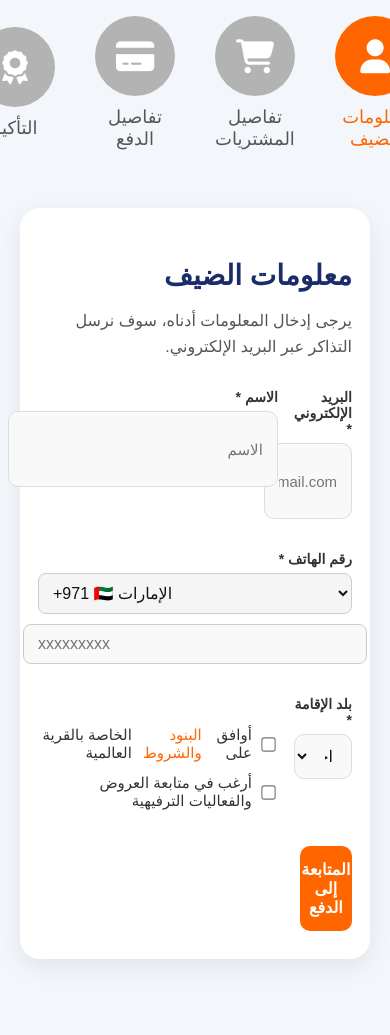
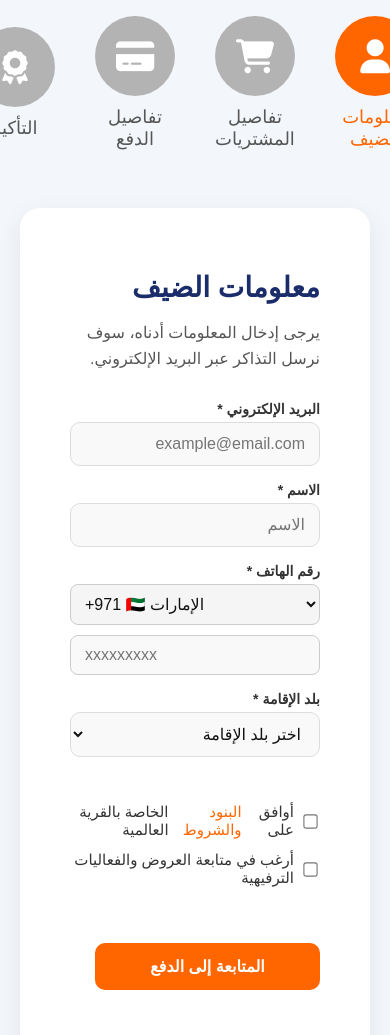
Before and after one commit to babycometodubai/GlobalVillage, a plain HTML site: page payment.html in a window 390 px wide. Shown: the part 65-1100 px from the top of the page. Drawn offline with Linux system fonts and the light colour scheme.

Commit message:
fix payment  layout

```diff
--- a/paymentStyle.css
+++ b/paymentStyle.css
@@ -310,48 +310,59 @@ body {
 /* =========================================
    📱 iPhone & Small-Screen Fixes
 ========================================= */
+/* =========================================
+   📱 iPhone 11 Pro Max Fix — layout polish
+========================================= */
 @media (max-width: 480px) {
 
-  /* ✅ Make all form groups consistent */
-  .form-grid .form-group {
-    margin-bottom: 16px;
+  /* 🔹 Stack fields properly */
+  .form-grid {
+    display: flex;
+    flex-direction: column;
+    gap: 16px;
   }
 
-  /* ✅ Email + Name fields spacing & height */
-  .form-group input[type="email"],
-  .form-group input[type="text"] {
-    font-size: 15px;
-    padding: 12px 14px;
-    height: 50px;                  /* same height for both */
-    line-height: 1.4;
-    border-radius: 10px;
+  /* 🔹 Name & Email spacing */
+  .form-group {
+    width: 100%;
+  }
+
+  .form-group input {
+    width: 100%;
+    display: block;
+    box-sizing: border-box;
   }
 
   .form-group label {
     font-size: 14px;
-    margin-bottom: 6px;
+    margin-bottom: 5px;
+    display: block;
   }
 
-  /* ✅ Continue button — full width & centered */
+  /* 🔹 Continue button */
   .submit-btn {
+    position: relative;
     width: 100%;
     display: block;
+    background: #ff6600;
+    color: white;
+    border: none;
+    border-radius: 12px;
+    padding: 16px 0;
+    font-size: 18px;
+    font-weight: 700;
     text-align: center;
-    padding: 16px 0;
-    font-size: 17px;
-    font-weight: 700;
-    border-radius: 12px;
     margin-top: 28px;
-    background: #ff6600;
   }
 
-  .submit-btn:hover {
-    background: #e45b00;
+  /* prevent overlap issues */
+  .payment-box {
+    padding-bottom: 70px;
   }
 
-  /* ✅ Add balanced padding to the form box */
-  .payment-box {
-    padding: 28px 18px;
+  /* fix spacing between checkbox and button */
+  .checkboxes {
+    margin-bottom: 20px;
   }
 }
 
```
